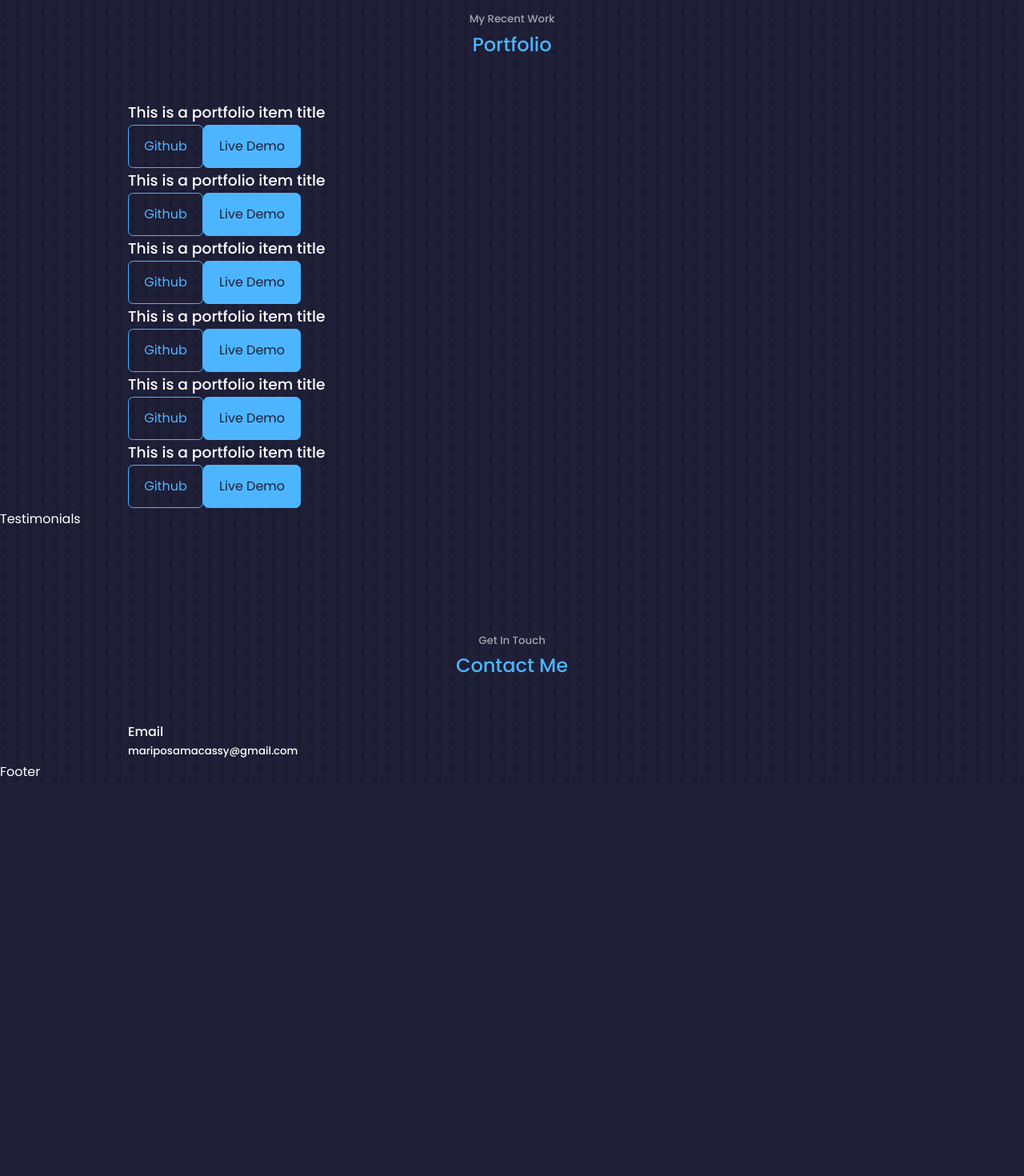
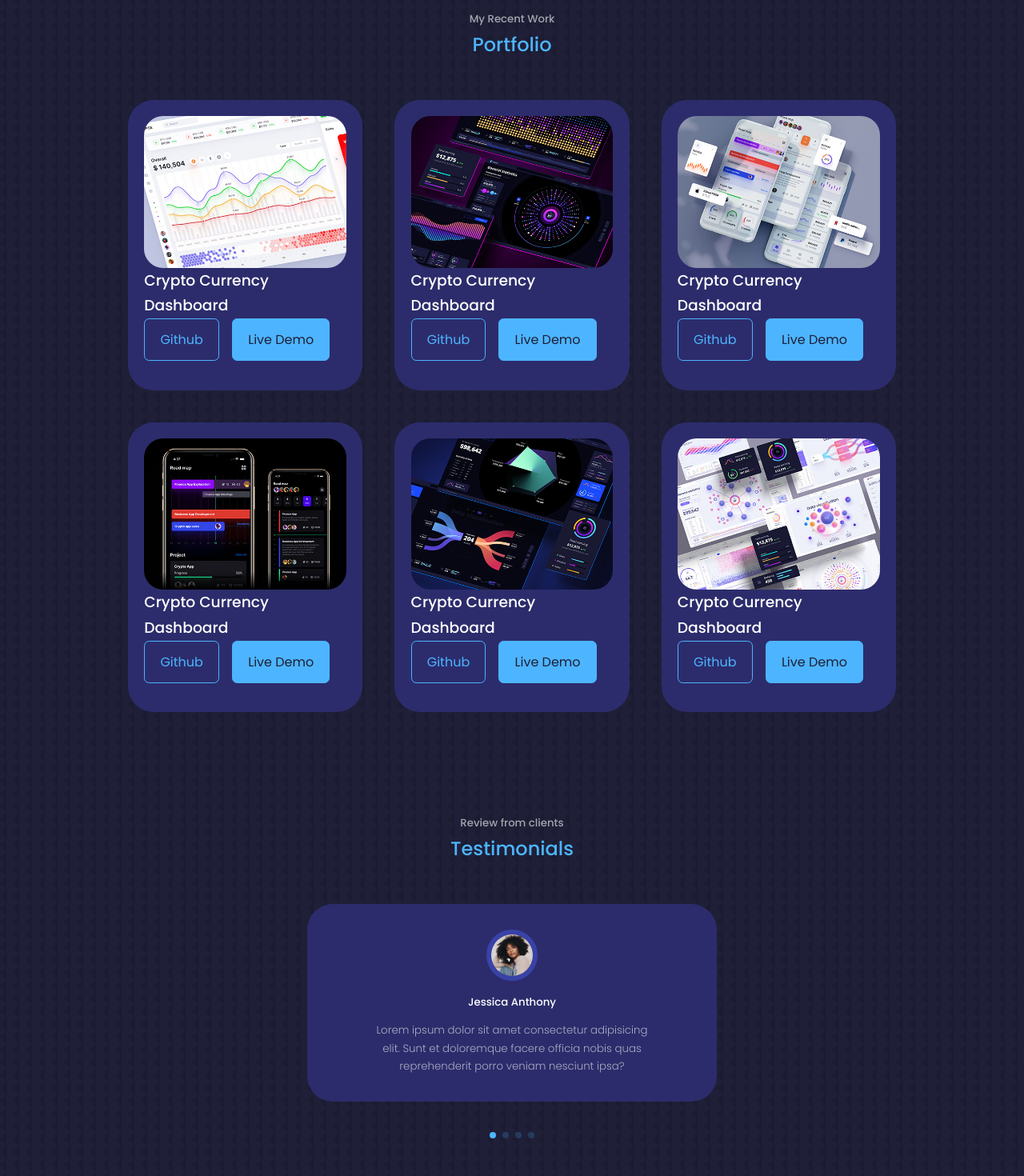
Before and after one commit to Rozymacassy/react-portfolio, a React (Create React App) app: page / in a window 1280 px wide. Shown: the part 3240-4710 px from the top of the page at 80% size. Before the commit the page ends 4218 px from the top, so only its background shows below. Built offline with nearby package versions, Linux system fonts and the light colour scheme.

Commit message:
completed the testimonial and portfolio markup and style

```diff
--- a/src/components/portfolio/Portfolio.jsx
+++ b/src/components/portfolio/Portfolio.jsx
@@ -7,6 +7,59 @@ import IMG4 from '../../assets/portfolio4.jpg'
 import IMG5 from '../../assets/portfolio5.png'
 import IMG6 from '../../assets/portfolio6.jpg'
 
+
+
+const data =[
+{
+   id: 1,
+  image: IMG1,
+  title: 'Crypto Currency Dashboard',
+  github: 'https://github.com',
+  demo: 'https://github.com'
+},
+
+{
+  id: 2,
+ image: IMG2,
+ title: 'Crypto Currency Dashboard',
+ github: 'https://github.com',
+ demo: 'https://github.com'
+},
+
+{
+  id: 3,
+ image: IMG3,
+ title: 'Crypto Currency Dashboard',
+ github: 'https://github.com',
+ demo: 'https://github.com'
+},
+
+{
+  id: 4,
+ image: IMG4,
+ title: 'Crypto Currency Dashboard',
+ github: 'https://github.com',
+ demo: 'https://github.com'
+},
+
+{
+  id: 5,
+ image: IMG5,
+ title: 'Crypto Currency Dashboard',
+ github: 'https://github.com',
+ demo: 'https://github.com'
+},
+
+{
+  id: 6 ,
+ image: IMG6,
+ title: 'Crypto Currency Dashboard',
+ github: 'https://github.com',
+ demo: 'https://github.com'
+},
+
+]
+
 const Portfolio = () => {
   return (
     <section id='portfolio'>
@@ -14,46 +67,25 @@ const Portfolio = () => {
       <h2>Portfolio</h2>
 
       <div className="container portfolio__container">
-        <article className='portfolio__item'>
-          <div className="portfolio__item-image"></div>
-          <h3>This is a portfolio item title</h3>
-          <a href="https://github.com" className='btn' target='_blank'>Github</a>
-          <a href="https://github.com" className='btn btn-primary' target='_blank'>Live Demo</a>
+          {
+            data.map(({id, image, title, github, demo}) => {
+              return (
+                <article key={id} className='portfolio__item'>
+                <div className="portfolio__item-image">
+                  <img src={image} alt={title} />
+                 </div>
+                <h3>{title}</h3>
+                <div className='portfolio__item-cta'>
+                <a href={github} className='btn' target='_blank'>Github</a>
+                <a href={demo} className='btn btn-primary' target='_blank'>Live Demo</a>
+                </div>
 
-        </article>
-        <article className='portfolio__item'>
-          <div className="portfolio__item-image"></div>
-          <h3>This is a portfolio item title</h3>
-          <a href="https://github.com" className='btn' target='_blank'>Github</a>
-          <a href="https://github.com" className='btn btn-primary' target='_blank'>Live Demo</a>
+              </article>
+              )
+            })
+          }
 
-        </article>      <article className='portfolio__item'>
-          <div className="portfolio__item-image"></div>
-          <h3>This is a portfolio item title</h3>
-          <a href="https://github.com" className='btn' target='_blank'>Github</a>
-          <a href="https://github.com" className='btn btn-primary' target='_blank'>Live Demo</a>
-
-        </article>      <article className='portfolio__item'>
-          <div className="portfolio__item-image"></div>
-          <h3>This is a portfolio item title</h3>
-          <a href="https://github.com" className='btn' target='_blank'>Github</a>
-          <a href="https://github.com" className='btn btn-primary' target='_blank'>Live Demo</a>
-
-        </article>      <article className='portfolio__item'>
-          <div className="portfolio__item-image"></div>
-          <h3>This is a portfolio item title</h3>
-          <a href="https://github.com" className='btn' target='_blank'>Github</a>
-          <a href="https://github.com" className='btn btn-primary' target='_blank'>Live Demo</a>
-
-        </article>      <article className='portfolio__item'>
-          <div className="portfolio__item-image"></div>
-          <h3>This is a portfolio item title</h3>
-          <a href="https://github.com" className='btn' target='_blank'>Github</a>
-          <a href="https://github.com" className='btn btn-primary' target='_blank'>Live Demo</a>
-
-        </article>
       </div>
-
     </section>
   )
 }
--- a/src/components/portfolio/portfolio.css
+++ b/src/components/portfolio/portfolio.css
@@ -0,0 +1,51 @@
+.portfolio__container{
+    display: grid;
+    grid-template-columns: repeat(3, 1fr);
+    gap: 2.5rem;
+}
+
+.portfolio__item{
+    background: var(--color-bg-variant);
+    padding: 1.2rem;
+    border-radius: 2rem ;
+    border: 1px solid transparent;
+    transition:var(--transition);
+}
+
+.portfolio__item:hover{
+    border-color: var(--color-primary-variant);
+    background: transparent;
+}
+
+.portfolio__item-image{
+    border-radius: 1.5rem;
+    overflow:hidden;
+}
+
+.porttfolio__item h3{
+    margin: 1.2rem 0 2rem;
+}
+.portfolio__item-cta{
+    display: flex;
+    gap: 1rem;
+    margin-bottom: 1rem;
+}
+
+/* ================================MEDIA QUERIES (MEDIUM DEVICES) */
+@media screen and (max-width: 1024px) {
+
+    .portfolio__container{
+        grid-template-columns: 1fr 1fr;
+        gap: 1.2rem;
+    }
+}
+
+
+/* ================================MEDIA QUERIES (SMALL DEVICES) */
+@media screen and (max-width: 600px) {
+    .portfolio__container{
+        grid-template-columns: 1fr;
+        gap: 1rem;
+    }
+
+}
--- a/src/components/testimonials/Testimonials.jsx
+++ b/src/components/testimonials/Testimonials.jsx
@@ -1,9 +1,82 @@
 import React from 'react'
 import  './testimonials.css'
+import AVTR1 from '../../assets/avatar1.jpg'
+import AVTR2 from '../../assets/avatar2.jpg'
+import AVTR3 from '../../assets/avatar3.jpg'
+import AVTR4 from '../../assets/avatar4.jpg'
+
+import { Pagination } from 'swiper';
+
+import { Swiper, SwiperSlide } from 'swiper/react';
+
+// Import Swiper styles
+import 'swiper/css';
+import 'swiper/css/pagination';
+
+
+const data = [
+  {
+    avatar: AVTR1,
+    name: 'Jessica Anthony',
+    review: ' Lorem ipsum dolor sit amet consectetur adipisicing elit. Sunt et doloremque facere officia nobis quas reprehenderit porro veniam nesciunt ipsa?'
+
+  },
+
+  {
+    avatar: AVTR2,
+    name: 'Andrew Okon',
+    review: ' Lorem ipsum dolor sit amet consectetur adipisicing elit. Sunt et doloremque facere officia nobis quas reprehenderit porro veniam nesciunt ipsa?'
+
+  },
+
+  {
+    avatar: AVTR3,
+    name: 'Johnpaul Uzorma',
+    review: ' Lorem ipsum dolor sit amet consectetur adipisicing elit. Sunt et doloremque facere officia nobis quas reprehenderit porro veniam nesciunt ipsa?'
+
+  },
+
+  {
+    avatar: AVTR4,
+    name: 'Abigeal Babarinde',
+    review: ' Lorem ipsum dolor sit amet consectetur adipisicing elit. Sunt et doloremque facere officia nobis quas reprehenderit porro veniam nesciunt ipsa?'
+
+  },
+]
+
 
 const Testimonials = () => {
   return (
-    <div>Testimonials</div>
+    <section>
+      <h5>Review from clients</h5>
+      <h2>Testimonials</h2>
+
+      <Swiper className="container testimonials__container"
+           modules={[ Pagination]}
+           spaceBetween={50}
+           slidesPerView={1}
+           pagination={{ clickable: true }}
+
+      >
+        {
+          data.map(({avatar, name, review}, index) =>{
+            return(
+              <SwiperSlide key={index} className='testimonial'>
+              <div className="client__avatar">
+                 <img src={avatar} />
+              </div>
+              <h5 className='client__name'>{name}</h5>
+                 <small className='client__review'>
+                    {review}
+                 </small>
+            </SwiperSlide>
+            )
+          })
+        }
+
+      </Swiper>
+    </section>
+
   )
 }
 
--- a/src/components/testimonials/testimonials.css
+++ b/src/components/testimonials/testimonials.css
@@ -0,0 +1,59 @@
+.container.testimonials__container{
+    width: 40%;
+    padding-bottom: 4rem;
+}
+
+.client__avatar{
+    width: 4rem;
+    aspect-ratio: 1/1;
+    overflow: hidden;
+    border-radius: 50%;
+    margin: 0 auto 1rem;
+    border: 0.4rem solid var(--color-primary-variant);
+
+}
+
+.testimonial{
+    background: var(--color-bg-variant);
+    text-align: center;
+    padding: 2rem;
+    border-radius: 2rem;
+    user-select: none;
+}
+
+.client__review{
+    color: var(--color-light);
+    font-weight: 300;
+    display: block;
+    width: 80%;
+    margin:  0.8rem auto 0;
+}
+
+.swiper-pagination-clickable .swiper-pagination-bullet{
+    background: var(--color-primary);
+}
+
+/* ================================MEDIA QUERIES (MEDIUM DEVICES) */
+@media screen and (max-width: 1024px) {
+
+    .container.testimonials__container{
+        width: 60%;
+
+    }
+}
+
+
+/* ================================MEDIA QUERIES (SMALL DEVICES) */
+@media screen and (max-width: 600px) {
+
+    .container.testimonials__container{
+        width: var(--container-width-sm);
+
+    }
+
+    .client__review{
+        width: var(--container-width-sm);
+    }
+
+
+}
```
